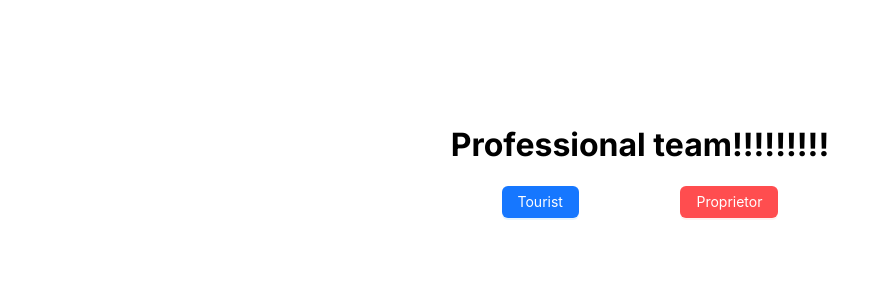
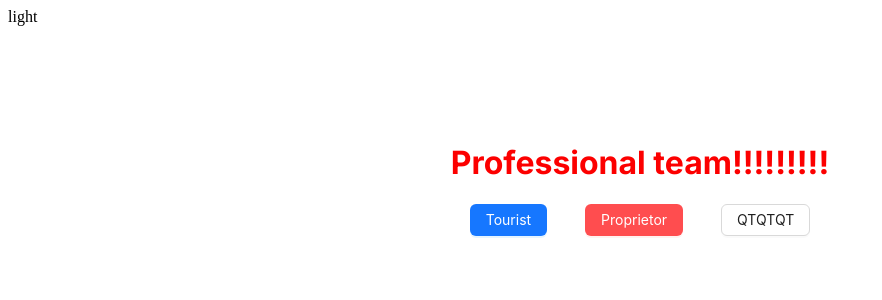
Before and after one commit to Horizon-srt/ProfessionalCommunity, a Next.js app in the folder professional-front/: page / in a window 1280 px wide. Shown: the top 300 px of the page, without its empty margins (0-882 px from the left). Built offline with nearby package versions, Linux system fonts and the light colour scheme.

Commit message:
主题切换，主体使用

```diff
--- /dev/null
+++ b/professional-front/src/components/ThemeProvider/themeContext.ts
@@ -0,0 +1,14 @@
+import React, { useContext } from 'react';
+
+export interface ThemeContextValue {
+  theme: string;
+  toggleTheme?: () => void;
+}
+
+export const ThemeContext = React.createContext<ThemeContextValue>({
+  theme: 'light'
+});
+
+export const useThemeContext = () => {
+  return useContext(ThemeContext);
+};
--- /dev/null
+++ b/professional-front/src/components/ThemeProvider/themeProvider.tsx
@@ -0,0 +1,29 @@
+import React from 'react';
+import { ThemeContext } from '@/components/ThemeProvider/themeContext';
+import { ConfigProvider, theme } from 'antd';
+import useTheme from '@/hooks/useTheme';
+import locale from 'antd/locale/zh_CN';
+import 'dayjs/locale/zh-cn';
+
+export interface ThemeProviderProps {
+  children: React.ReactNode;
+}
+
+export function ThemeProvider(props: ThemeProviderProps) {
+  const [value, toggleTheme] = useTheme();
+
+  return (
+    <ThemeContext.Provider value={{ theme: value, toggleTheme }}>
+      <ConfigProvider
+        locale={locale}
+        theme={{
+          algorithm:
+            value === 'light' ? theme.defaultAlgorithm : theme.darkAlgorithm
+        }}
+      >
+        {value}
+        {props.children}
+      </ConfigProvider>
+    </ThemeContext.Provider>
+  );
+}
--- /dev/null
+++ b/professional-front/src/hooks/useTheme.ts
@@ -0,0 +1,30 @@
+import { useEffect, useState } from 'react';
+
+const useTheme = (): [string, () => void] => {
+  const [theme, setTheme] = useState('light');
+
+  useEffect(() => {
+    const storeTheme = window.localStorage.getItem('theme');
+    const root = document.documentElement;
+    if (storeTheme) {
+      setTheme(storeTheme);
+      root.className = storeTheme;
+    } else {
+      root.className = 'light';
+    }
+  }, []);
+
+  const toggleTheme = () => {
+    setTheme(prevTheme => {
+      const value = prevTheme === 'light' ? 'dark' : 'light';
+      window.localStorage.setItem('theme', value);
+      const root = document.documentElement;
+      root.className = value;
+      return value;
+    });
+  };
+
+  return [theme, toggleTheme];
+};
+
+export default useTheme;
--- a/professional-front/src/pages/index.tsx
+++ b/professional-front/src/pages/index.tsx
@@ -3,6 +3,7 @@ import React from 'react';
 import { Inter } from 'next/font/google';
 import styles from '@/styles/Home.module.css';
 import { Button } from 'antd';
+import { useThemeContext } from '@/components/ThemeProvider/themeContext';
 // import useFetch from '@/libs/use-fetch';
 const inter = Inter({ subsets: ['latin'] });
 
@@ -15,6 +16,10 @@ export default function Home() {
   //   params: { b: '1' }
   // });
 
+  // 使用时，使用useThemeContext更改主题
+  // eslint-disable-next-line @typescript-eslint/no-unused-vars
+  const { theme, toggleTheme } = useThemeContext();
+
   return (
     <>
       <Head>
@@ -25,7 +30,7 @@ export default function Home() {
       </Head>
       <main className={`${styles.main} ${inter.className}`}>
         <div style={{ display: 'flex', flexDirection: 'column' }}>
-          <h1>Professional team!!!!!!!!!</h1>
+          <h1 className={styles.classss}>Professional team!!!!!!!!!</h1>
           <div style={{ display: 'flex', justifyContent: 'space-around' }}>
             <Button type='primary' href='/tourist'>
               Tourist
@@ -33,6 +38,7 @@ export default function Home() {
             <Button type='primary' href='/proprietor' danger>
               Proprietor
             </Button>
+            <Button onClick={() => toggleTheme && toggleTheme()}>QTQTQT</Button>
           </div>
         </div>
       </main>
--- a/professional-front/src/libs/use-fetch.ts
+++ b/professional-front/src/services/use-fetch.ts
@@ -1,5 +1,5 @@
 import useSWR from 'swr';
-import { ProvideMethod } from '@/utils/data-types';
+import { ProvideMethod } from '@/types/data-types';
 
 const getToken = () => {
   return window.localStorage.getItem('pt-auth') || '';
--- a/professional-front/src/styles/Home.module.css
+++ b/professional-front/src/styles/Home.module.css
@@ -229,3 +229,8 @@
     transform: rotate(0deg);
   }
 }
+
+
+.classss{
+  color: var(--color);
+}
--- /dev/null
+++ b/professional-front/src/styles/global.css
@@ -0,0 +1,11 @@
+/* 亮色主题颜色定义 */
+:root.light {
+  --color: #fc0000;
+  --background-color: #FFFFFF;
+}
+
+/* 暗色主题颜色定义 */
+:root.dark {
+  --color: #d4ff00;
+  --background-color: #000000;
+}
--- a/professional-front/src/styles/globals.css
+++ /dev/null
@@ -1,107 +0,0 @@
-:root {
-  --max-width: 1100px;
-  --border-radius: 12px;
-  --font-mono: ui-monospace, Menlo, Monaco, 'Cascadia Mono', 'Segoe UI Mono',
-    'Roboto Mono', 'Oxygen Mono', 'Ubuntu Monospace', 'Source Code Pro',
-    'Fira Mono', 'Droid Sans Mono', 'Courier New', monospace;
-
-  --foreground-rgb: 0, 0, 0;
-  --background-start-rgb: 214, 219, 220;
-  --background-end-rgb: 255, 255, 255;
-
-  --primary-glow: conic-gradient(
-    from 180deg at 50% 50%,
-    #16abff33 0deg,
-    #0885ff33 55deg,
-    #54d6ff33 120deg,
-    #0071ff33 160deg,
-    transparent 360deg
-  );
-  --secondary-glow: radial-gradient(
-    rgba(255, 255, 255, 1),
-    rgba(255, 255, 255, 0)
-  );
-
-  --tile-start-rgb: 239, 245, 249;
-  --tile-end-rgb: 228, 232, 233;
-  --tile-border: conic-gradient(
-    #00000080,
-    #00000040,
-    #00000030,
-    #00000020,
-    #00000010,
-    #00000010,
-    #00000080
-  );
-
-  --callout-rgb: 238, 240, 241;
-  --callout-border-rgb: 172, 175, 176;
-  --card-rgb: 180, 185, 188;
-  --card-border-rgb: 131, 134, 135;
-}
-
-@media (prefers-color-scheme: dark) {
-  :root {
-    --foreground-rgb: 255, 255, 255;
-    --background-start-rgb: 0, 0, 0;
-    --background-end-rgb: 0, 0, 0;
-
-    --primary-glow: radial-gradient(rgba(1, 65, 255, 0.4), rgba(1, 65, 255, 0));
-    --secondary-glow: linear-gradient(
-      to bottom right,
-      rgba(1, 65, 255, 0),
-      rgba(1, 65, 255, 0),
-      rgba(1, 65, 255, 0.3)
-    );
-
-    --tile-start-rgb: 2, 13, 46;
-    --tile-end-rgb: 2, 5, 19;
-    --tile-border: conic-gradient(
-      #ffffff80,
-      #ffffff40,
-      #ffffff30,
-      #ffffff20,
-      #ffffff10,
-      #ffffff10,
-      #ffffff80
-    );
-
-    --callout-rgb: 20, 20, 20;
-    --callout-border-rgb: 108, 108, 108;
-    --card-rgb: 100, 100, 100;
-    --card-border-rgb: 200, 200, 200;
-  }
-}
-
-* {
-  box-sizing: border-box;
-  padding: 0;
-  margin: 0;
-}
-
-html,
-body {
-  max-width: 100vw;
-  overflow-x: hidden;
-}
-
-body {
-  color: rgb(var(--foreground-rgb));
-  background: linear-gradient(
-      to bottom,
-      transparent,
-      rgb(var(--background-end-rgb))
-    )
-    rgb(var(--background-start-rgb));
-}
-
-a {
-  color: inherit;
-  text-decoration: none;
-}
-
-@media (prefers-color-scheme: dark) {
-  html {
-    color-scheme: dark;
-  }
-}
```
Also changed, not shown: professional-front/src/pages/_app.tsx (+4 -3 lines), professional-front/src/types/data-types.ts (renamed from professional-front/src/utils/data-types.ts).
